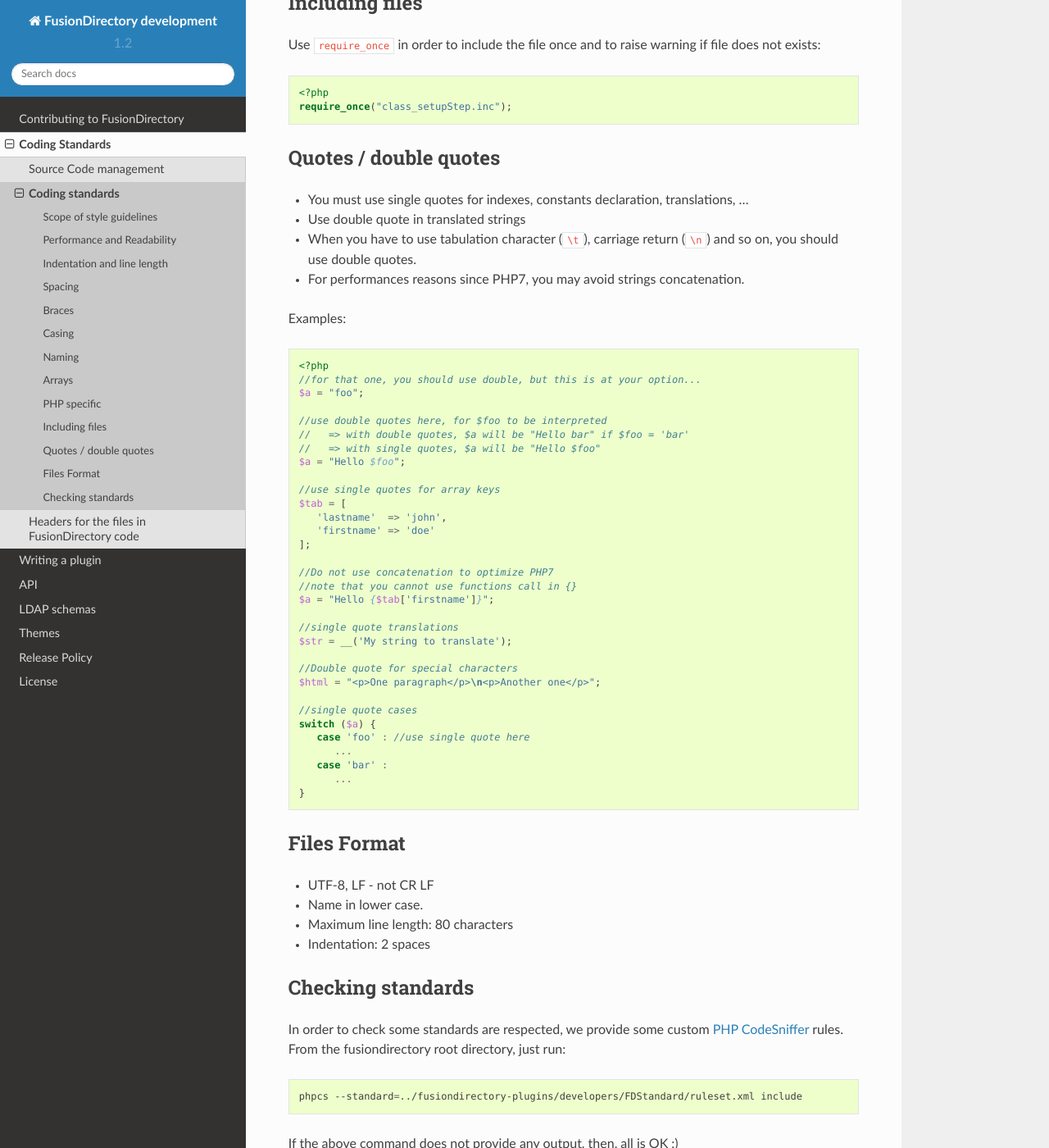
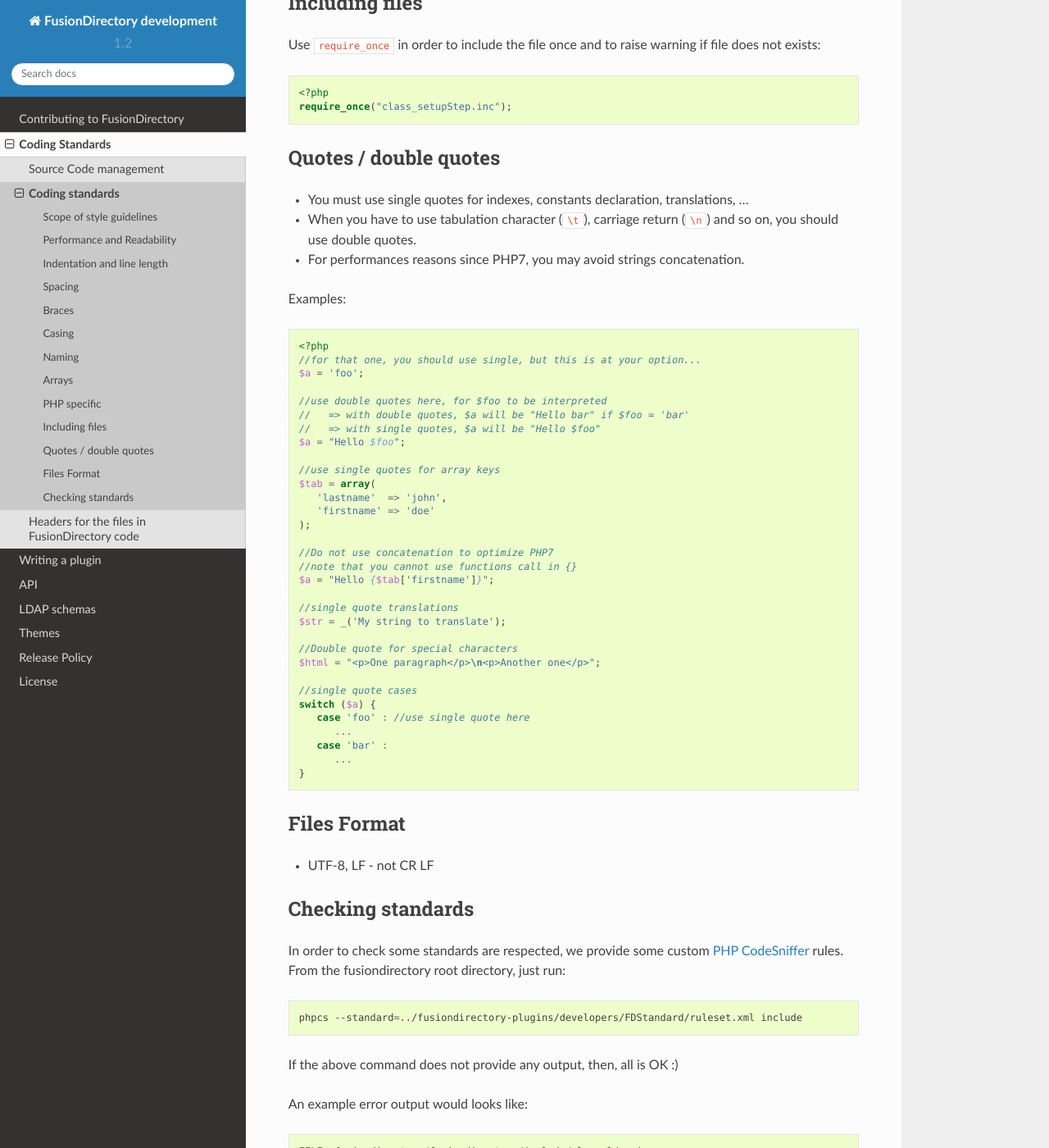
Before and after one commit to fusiondirectory/fusiondirectory-dev-manual, a Sphinx documentation site: the page built from source/coding/codingstandards.rst, in a window 1280 px wide and 1400 px high, scrolled down 4131 px. Shown: the whole window at 82% size. Built offline with Sphinx 7.4.7 and the Read the Docs theme 2.0.0, drawn with Linux system fonts in a browser that asks for light colours.

Commit message:
🚑 fix(codingrules): Fix examples so that they follow the rules
The examples for one rule were breaking others,
 and some things were not consistent

issue #9

```diff
--- a/source/coding/codingstandards.rst
+++ b/source/coding/codingstandards.rst
@@ -58,7 +58,7 @@
   $b = $value[0];
 
   // Readability
-  if ($b + 5 > foo (bar () + 4)) {
+  if ($b + 5 > foo(bar() + 4)) {
   }
 
 
@@ -83,7 +83,7 @@
 .. code-block:: php
 
   <?php
-  if ($a > 6 && $b == 17 && (foo ($b) < 1)) {
+  if ($a > 6 && $b == 17 && (foo($b) < 1)) {
   }
 
 
@@ -96,14 +96,14 @@
 
   <?php
   if ($value) {
-    foo ();
-    bar ();
+    foo();
+    bar();
   }
 
   if ($value) {
-    foo ();
+    foo();
   } else {
-    bar ();
+    bar();
   }
 
 Switches are formatted like this:
@@ -152,7 +152,7 @@
   <?php
   function checkForValidity ()
   {
-    $testSucceeded = false;
+    $testSucceeded = FALSE;
     ...
   }
 
@@ -175,7 +175,7 @@
 .. code-block:: php
 
   <?php
-  if ( configReadable ("/etc/foo.conf") ) {
+  if (configReadable("/etc/foo.conf")) {
   }
 
 Use uppercase for constants/defines and _ to separate if there is more than one word :
@@ -231,7 +231,6 @@
 ----------------------
 
 * You must use single quotes for indexes, constants declaration, translations, ...
-* Use double quote in translated strings
 * When you have to use tabulation character (``\t``), carriage return (``\n``) and so on, you should use double quotes.
 * For performances reasons since PHP7, you may avoid strings concatenation.
 
@@ -240,8 +239,8 @@
 .. code-block:: php
 
    <?php
-   //for that one, you should use double, but this is at your option...
-   $a = "foo";
+   //for that one, you should use single, but this is at your option...
+   $a = 'foo';
 
    //use double quotes here, for $foo to be interpreted
    //   => with double quotes, $a will be "Hello bar" if $foo = 'bar'
@@ -249,17 +248,17 @@
    $a = "Hello $foo";
 
    //use single quotes for array keys
-   $tab = [
+   $tab = array(
       'lastname'  => 'john',
       'firstname' => 'doe'
-   ];
+   );
 
    //Do not use concatenation to optimize PHP7
    //note that you cannot use functions call in {}
    $a = "Hello {$tab['firstname']}";
 
    //single quote translations
-   $str = __('My string to translate');
+   $str = _('My string to translate');
 
    //Double quote for special characters
    $html = "<p>One paragraph</p>\n<p>Another one</p>";
@@ -277,10 +276,6 @@
 ------------
 
 * UTF-8, LF - not CR LF
-* Name in lower case.
-* Maximum line length: 80 characters
-* Indentation: 2 spaces
-
 
 Checking standards
 ------------------
```
